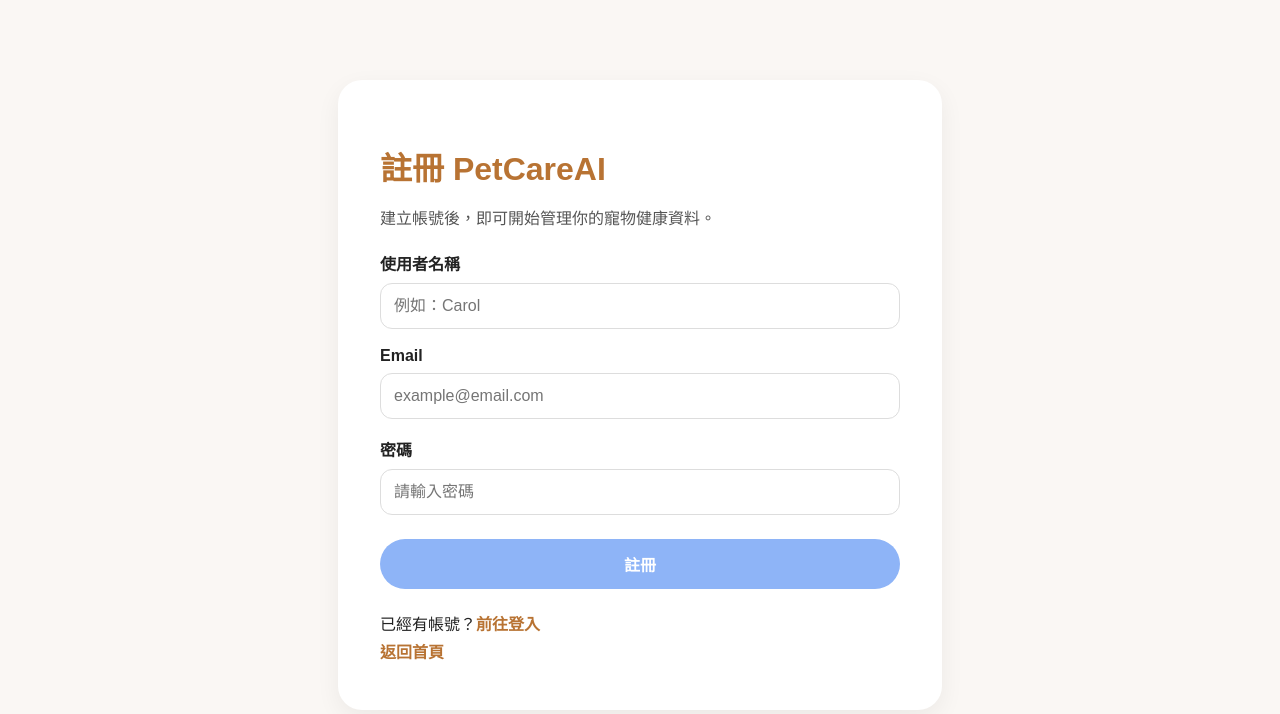
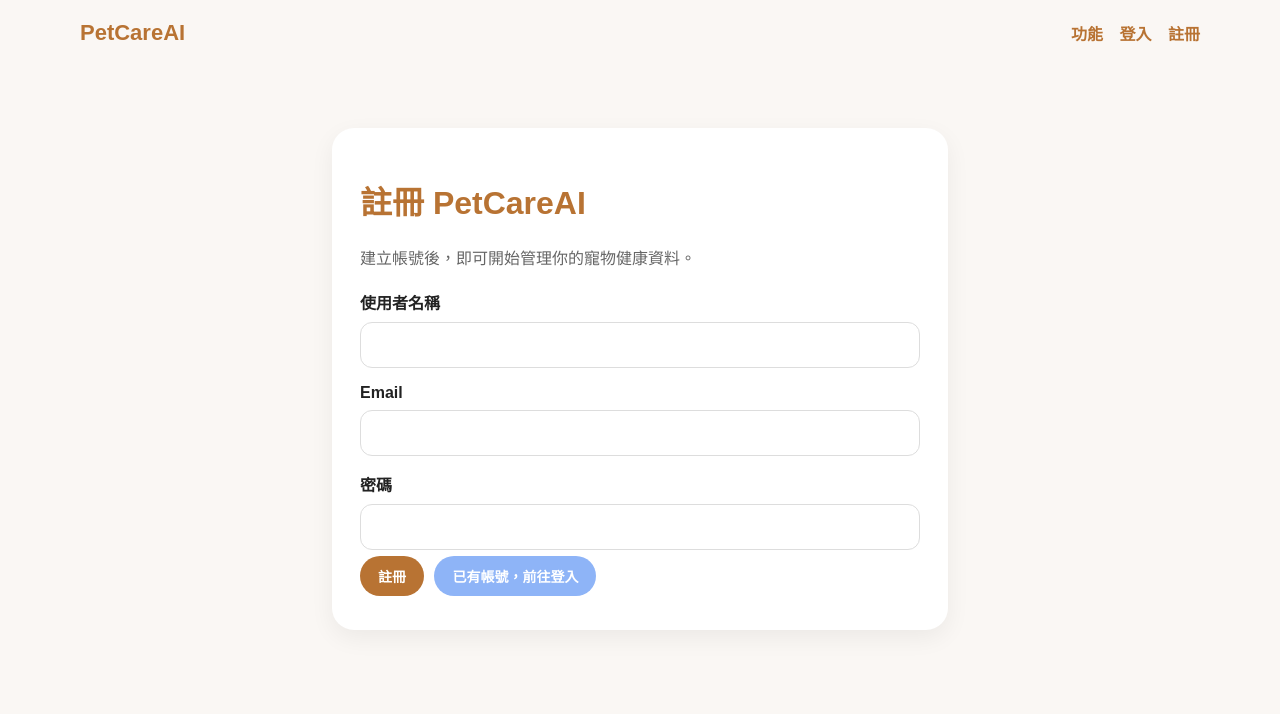
Before and after one commit to carol651104/PetCareAI, a Flask app: page /register in a window 1280 px wide. Shown: the top 714 px of the page. Run offline with Flask 3, Linux system fonts and the light colour scheme.

Commit message:
Update register.html

```diff
--- a/templates/register.html
+++ b/templates/register.html
@@ -1,122 +1,24 @@
-<!DOCTYPE html>
-<html lang="zh-Hant">
-<head>
-    <meta charset="UTF-8">
-    <title>註冊帳號 - PetCareAI</title>
+{% extends "base.html" %}
 
-    <style>
-        body {
-            margin: 0;
-            font-family: "Microsoft JhengHei", sans-serif;
-            background: #faf7f4;
-            color: #222;
-        }
+{% block title %}註冊 PetCareAI{% endblock %}
 
-        .container {
-            max-width: 520px;
-            margin: 80px auto;
-            background: white;
-            padding: 42px;
-            border-radius: 24px;
-            box-shadow: 0 8px 24px rgba(0,0,0,0.06);
-        }
-
-        h1 {
-            color: #b87333;
-            margin-bottom: 12px;
-        }
-
-        p {
-            line-height: 1.7;
-            color: #555;
-        }
-
-        label {
-            display: block;
-            margin-top: 18px;
-            font-weight: bold;
-        }
-
-        input {
-            width: 100%;
-            padding: 13px;
-            margin-top: 8px;
-            border: 1px solid #ddd;
-            border-radius: 12px;
-            font-size: 16px;
-            box-sizing: border-box;
-        }
-
-        button {
-            width: 100%;
-            margin-top: 24px;
-            padding: 13px;
-            border: none;
-            border-radius: 999px;
-            background: #8eb4f7;
-            color: white;
-            font-weight: bold;
-            font-size: 16px;
-            cursor: pointer;
-        }
-
-        button:hover {
-            background: #75a1ef;
-        }
-
-        a {
-            color: #b87333;
-            text-decoration: none;
-            font-weight: bold;
-        }
-
-        .links {
-            margin-top: 22px;
-            line-height: 1.8;
-        }
-
-        .flash {
-            background: #fff6e8;
-            color: #8a4f1d;
-            padding: 12px;
-            border-radius: 12px;
-            margin-bottom: 18px;
-        }
-    </style>
-</head>
-
-<body>
-
-<div class="container">
+{% block content %}
+<div class="card" style="max-width: 560px; margin: 40px auto;">
     <h1>註冊 PetCareAI</h1>
-    <p>建立帳號後，即可開始管理你的寵物健康資料。</p>
-
-    {% with messages = get_flashed_messages() %}
-        {% if messages %}
-            {% for message in messages %}
-                <div class="flash">{{ message }}</div>
-            {% endfor %}
-        {% endif %}
-    {% endwith %}
+    <p class="muted">建立帳號後，即可開始管理你的寵物健康資料。</p>
 
     <form method="POST">
         <label>使用者名稱</label>
-        <input type="text" name="username" placeholder="例如：Carol" required>
+        <input type="text" name="username" required>
 
         <label>Email</label>
-        <input type="email" name="email" placeholder="example@email.com" required>
+        <input type="email" name="email" required>
 
         <label>密碼</label>
-        <input type="password" name="password" placeholder="請輸入密碼" required>
+        <input type="password" name="password" required>
 
-        <button type="submit">註冊</button>
+        <button class="btn btn-brown" type="submit">註冊</button>
+        <a class="btn" href="/login">已有帳號，前往登入</a>
     </form>
-
-    <div class="links">
-        已經有帳號？<a href="/login">前往登入</a><br>
-        <a href="/">返回首頁</a>
-    </div>
 </div>
-
-</body>
-</html>
+{% endblock %}
```
